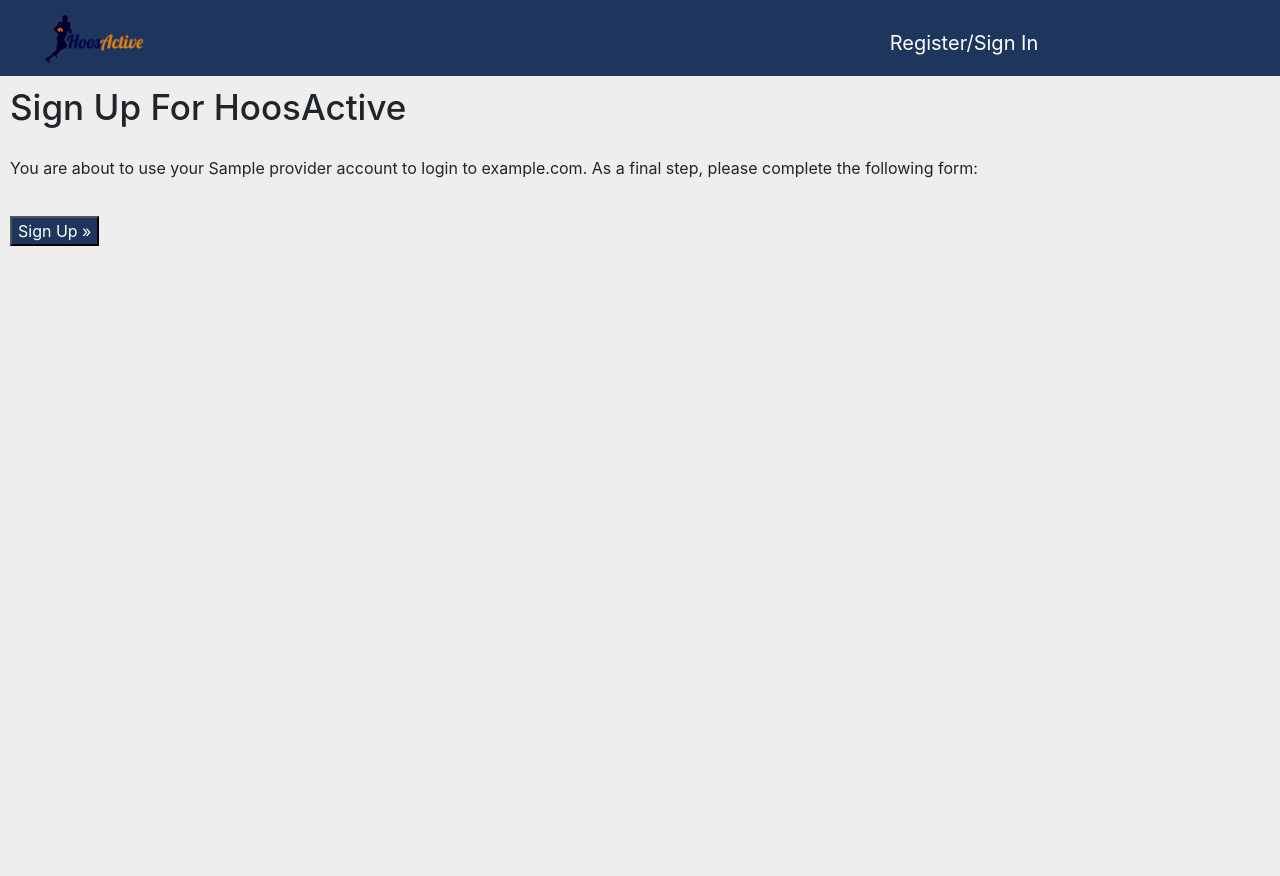
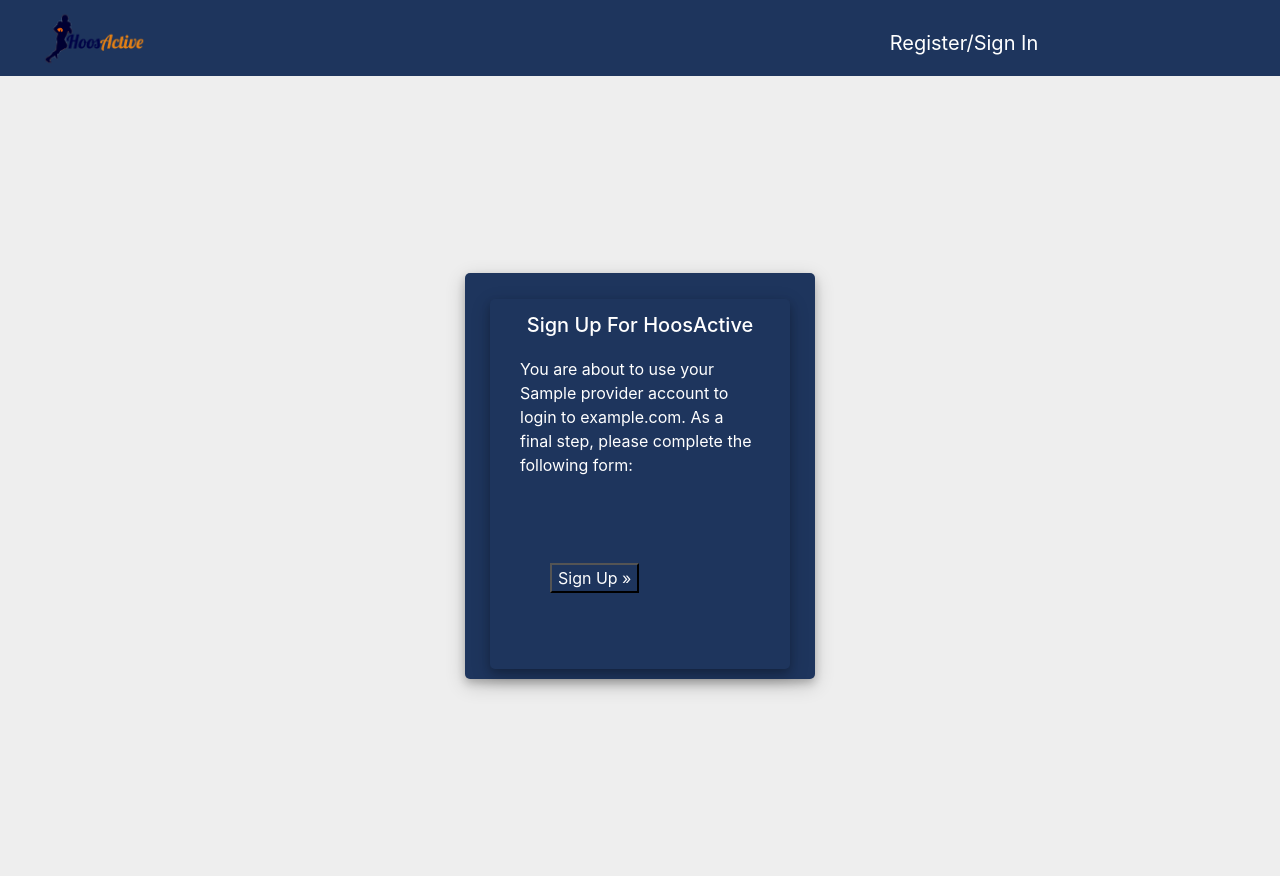
Before and after one commit to akh4rf/CS-3240-Project, a Django app: template hoosactive/templates/socialaccount/signup.html in a window 1280 px wide. Before the commit the page ends 246 px from the top, so only its background shows below. Run offline with Django 3.2, Linux system fonts and the light colour scheme; tables that the repository leaves empty hold one stand-in row (values such as "Sample post"); the template is opened without the code that fills it: values that come from a table or form of the project are taken from there, most other values are stand-ins (such as "Sample title", 1, 10 or a date in 2020); some libraries are stand-ins or nearby versions.

Commit message:
google signup page more consistent

```diff
--- a/hoosactive/templates/socialaccount/signup.html
+++ b/hoosactive/templates/socialaccount/signup.html
@@ -6,12 +6,22 @@
     {% block head_title %}{% trans "Signup" %}{% endblock %}
 
     {% block content %}
-    <h1 style="font-size: 35px; padding : 10px;">{% trans "Sign Up For HoosActive" %}</h1>
+    <body>
 
-    <p style="padding:10px;">{% blocktrans with provider_name=account.get_provider.name site_name=site.name %}You are about to use your {{provider_name}} account to login to
+        <div class="d-flex justify-content-center h-100">
+            <div class="user_card">
+                    <body>
+                    <div class="container h-100 mt-3">
+                        <div class="d-flex justify-content-center h-100">
+                            <div class="user_card">
+                                <div class="d-flex justify-content-center">
+                                    <h2 class="mt-1" style="color: #FFF; text-align: center; margin-bottom: 0 !important; font-size: 20px;">Sign Up For HoosActive</h2>
+                                </div>
+
+                    <p style="padding:20px; color: #FFF;">{% blocktrans with provider_name=account.get_provider.name site_name=site.name %}You are about to use your {{provider_name}} account to login to
                         {{site_name}}. As a final step, please complete the following form:{% endblocktrans %}</p>
 
-    <form class="signup" id="signup_form" method="post" action="{% url 'socialaccount_signup' %}"style="padding:10px;">
+                    <form class="signup" id="signup_form" method="post" action="{% url 'socialaccount_signup' %}"style="padding:50px; color: #FFF;">
                         {% csrf_token %}
                         {{ form.as_p }}
                         {% if redirect_field_value %}
@@ -21,4 +31,8 @@
                     </form>
 
                     {% endblock %}
+
+            </div>
+
     </body>
+</body>
```
Also changed, not shown: static/images/802.jpg (deleted), static/images/8BF8FA08-CE40-4AC1-8632-43C85CC495B8.jpg (deleted), 9 other files. Lines whose indentation alone changed are shown as unchanged.
